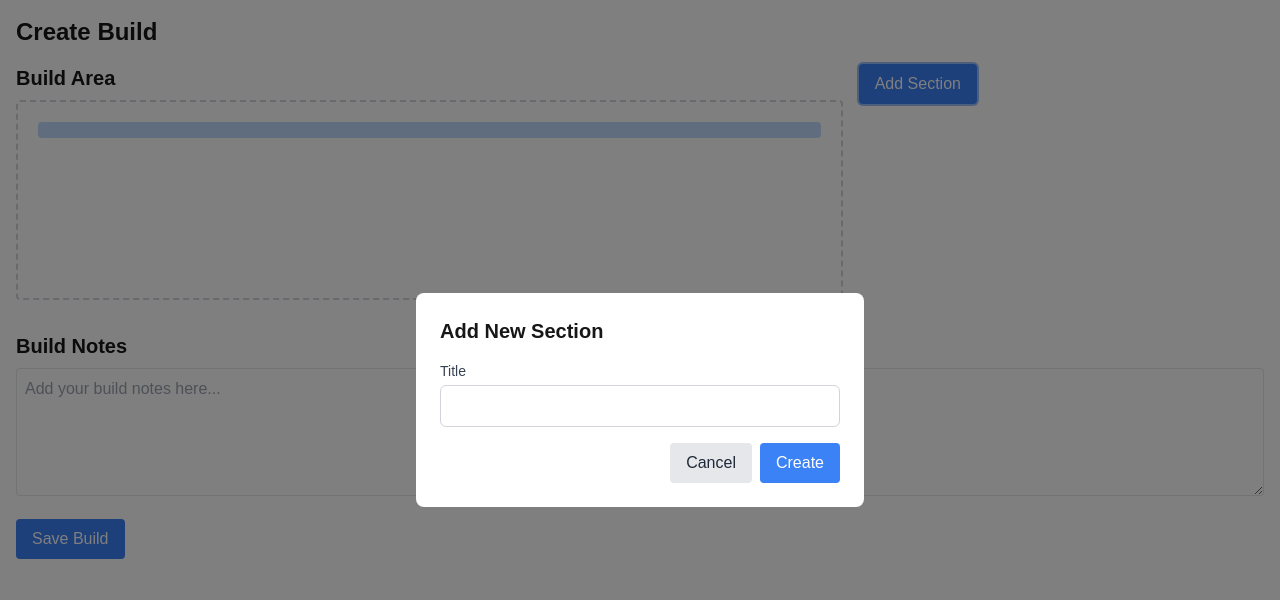
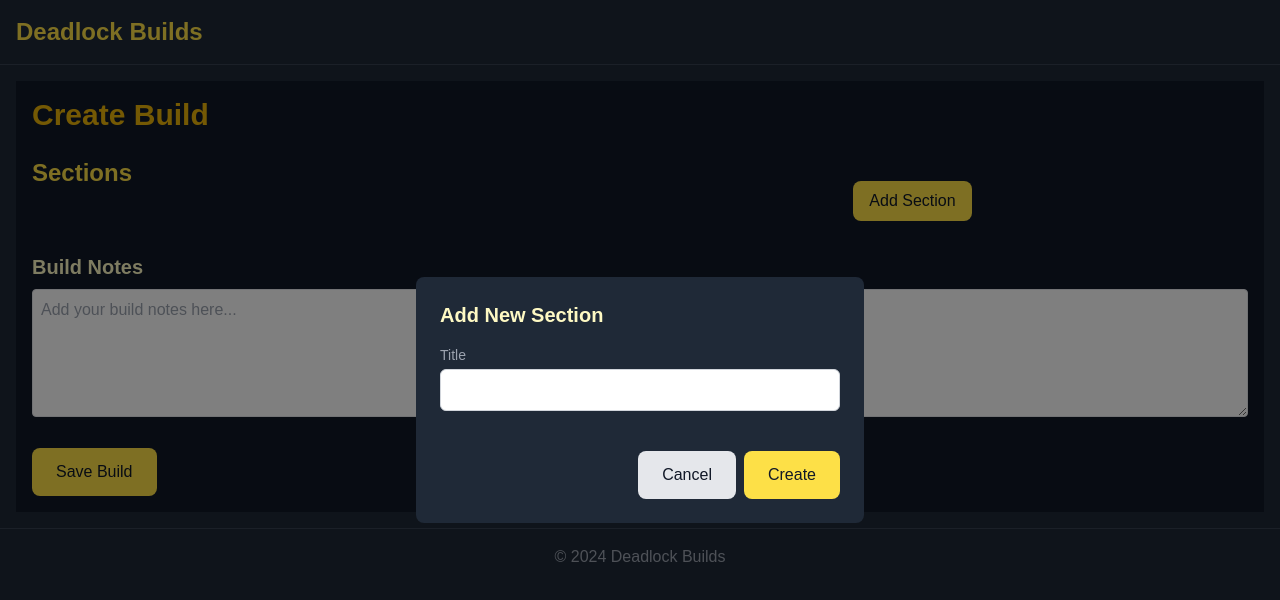
Before and after one commit to jinwood/deadlock-builds, a Next.js app: page /builds/create in a window 1280 px wide. Both pictures are taken after a click on the button "Add Section". Shown: the top 600 px of the page. Built offline with nearby package versions, Linux system fonts and the light colour scheme.

Commit message:
Add sections + layout

```diff
--- a/app/builds/components/AddSection.tsx
+++ b/app/builds/components/AddSection.tsx
@@ -1,33 +1,42 @@
 import React, { useState } from "react";
+import { Section } from "@/app/types";
 
-export default function AddSection() {
+interface Props {
+  addSectionCallback: (section: Section) => void;
+}
+
+export default function AddSection({ addSectionCallback }: Props) {
   const [isOpen, setIsOpen] = useState(false);
   const [title, setTitle] = useState("");
 
   const handleCreate = () => {
-    // Handle create logic here
     console.log("Creating section with title:", title);
     setIsOpen(false);
     setTitle("");
+    addSectionCallback({
+      title,
+      text: "",
+      items: [],
+    });
   };
 
   return (
     <div className="relative">
       <button
         onClick={() => setIsOpen(true)}
-        className="px-4 py-2 bg-blue-500 text-white rounded hover:bg-blue-600 focus:outline-none focus:ring-2 focus:ring-blue-500 focus:ring-opacity-50"
+        className="px-4 py-2 mt-6 bg-yellow-300 text-gray-900 rounded-lg hover:bg-yellow-100 transition duration-300 ease-in-out"
       >
         Add Section
       </button>
 
       {isOpen && (
         <div className="fixed inset-0 bg-black bg-opacity-50 flex items-center justify-center">
-          <div className="bg-white rounded-lg p-6 w-full max-w-md">
+          <div className="bg-gray-800 rounded-lg p-6 w-full max-w-md">
             <h2 className="text-xl font-bold mb-4">Add New Section</h2>
             <div className="mb-4">
               <label
                 htmlFor="title"
-                className="block text-sm font-medium text-gray-700 mb-1"
+                className="block text-sm font-medium text-gray-400 mb-1"
               >
                 Title
               </label>
@@ -36,19 +45,19 @@ export default function AddSection() {
                 id="title"
                 value={title}
                 onChange={(e) => setTitle(e.target.value)}
-                className="w-full px-3 py-2 border border-gray-300 rounded-md focus:outline-none focus:ring-2 focus:ring-blue-500"
+                className="w-full px-3 py-2 border border-gray-300 rounded-md focus:outline-none focus:ring-2 focus:ring-blue-500 text-gray-900"
               />
             </div>
             <div className="flex justify-end space-x-2">
               <button
                 onClick={() => setIsOpen(false)}
-                className="px-4 py-2 bg-gray-200 text-gray-800 rounded hover:bg-gray-300 focus:outline-none focus:ring-2 focus:ring-gray-400 focus:ring-opacity-50"
+                className="mt-6 bg-gray-200 text-gray-900 px-6 py-3 rounded-lg hover:bg-red-100 transition duration-300 ease-in-out"
               >
                 Cancel
               </button>
               <button
                 onClick={handleCreate}
-                className="px-4 py-2 bg-blue-500 text-white rounded hover:bg-blue-600 focus:outline-none focus:ring-2 focus:ring-blue-500 focus:ring-opacity-50"
+                className="mt-6 bg-yellow-300 text-gray-900 px-6 py-3 rounded-lg hover:bg-green-100 transition duration-300 ease-in-out"
               >
                 Create
               </button>
--- /dev/null
+++ b/app/builds/components/Sections.tsx
@@ -0,0 +1,15 @@
+import { Section } from "@/app/types";
+
+interface Props {
+  sections: Section[];
+}
+
+export default function Sections({ sections }: Props) {
+  return (
+    <div>
+      {sections.map((section) => {
+        return <p key={section.title}>{section.title}</p>;
+      })}
+    </div>
+  );
+}
--- a/app/builds/create/Builder.tsx
+++ b/app/builds/create/Builder.tsx
@@ -3,16 +3,16 @@
 import React, { useState } from "react";
 import { DndProvider } from "react-dnd";
 import { HTML5Backend } from "react-dnd-html5-backend";
-import BuildArea from "../components/BuildArea";
-import AvailableTiles from "../components/AvailableTiles";
 import BuildNotes from "../components/BuildNotes";
 import { Build, Section } from "@/app/types";
 import AddSection from "../components/AddSection";
+import Sections from "../components/Sections";
 
 export default function CharacterBuildClient() {
   const [build, setBuild] = useState<Build>({
     sections: [
       {
+        title: "",
         text: "Enter your text",
         items: [],
       },
@@ -20,10 +20,8 @@ export default function CharacterBuildClient() {
   });
   const [notes, setNotes] = useState("");
 
-  const handleDrop = () => {
-    const newSection: Section = { text: "", items: [] };
+  const addSection = (newSection: Section) => {
     const updatedSections = [...(build.sections ?? []), newSection];
-    // add a new section
     setBuild({
       ...build,
       sections: updatedSections,
@@ -39,17 +37,19 @@ export default function CharacterBuildClient() {
     <DndProvider backend={HTML5Backend}>
       <div className="grid grid-cols-1 md:grid-cols-3 gap-4">
         <div className="md:col-span-2">
-          <h2 className="text-xl font-semibold mb-2">Build Area</h2>
-          <BuildArea build={build} onDrop={handleDrop} />
+          <h2 className="text-2xl font-semibold mb-4 text-yellow-300">
+            Sections
+          </h2>
+          <Sections sections={build.sections} />
         </div>
         <div>
-          <AddSection />
+          <AddSection addSectionCallback={addSection} />
         </div>
       </div>
       <BuildNotes notes={notes} setNotes={setNotes} />
       <button
         onClick={handleSave}
-        className="mt-4 bg-blue-500 text-white px-4 py-2 rounded hover:bg-blue-600"
+        className="mt-6 bg-yellow-300 text-gray-900 px-6 py-3 rounded-lg hover:bg-yellow-100 transition duration-300 ease-in-out"
       >
         Save Build
       </button>
--- a/app/builds/create/page.tsx
+++ b/app/builds/create/page.tsx
@@ -2,8 +2,8 @@ import Builder from "./Builder";
 
 export default function CharacterBuildPage() {
   return (
-    <div className="container mx-auto p-4">
-      <h1 className="text-2xl font-bold mb-4">Create Build</h1>
+    <div className="container mx-auto p-4 bg-gray-900 text-yellow-100">
+      <h1 className="text-3xl font-bold mb-6 text-yellow-500">Create Build</h1>
       <Builder />
     </div>
   );
--- a/app/layout.tsx
+++ b/app/layout.tsx
@@ -7,6 +7,7 @@ const geistSans = localFont({
   variable: "--font-geist-sans",
   weight: "100 900",
 });
+
 const geistMono = localFont({
   src: "./fonts/GeistMonoVF.woff",
   variable: "--font-geist-mono",
@@ -14,7 +15,7 @@ const geistMono = localFont({
 });
 
 export const metadata: Metadata = {
-  title: "Create Next App",
+  title: "Deadlock Builds",
   description: "Generated by create next app",
 };
 
@@ -26,9 +27,17 @@ export default function RootLayout({
   return (
     <html lang="en">
       <body
-        className={`${geistSans.variable} ${geistMono.variable} antialiased`}
+        className={`${geistSans.variable} ${geistMono.variable} antialiased bg-gray-800 text-gray-100`}
       >
-        {children}
+        <header className="bg-gray-800 p-4 border-b border-gray-700">
+          <h1 className="text-2xl font-bold text-yellow-300">
+            Deadlock Builds
+          </h1>
+        </header>
+        <main className="p-4">{children}</main>
+        <footer className="bg-gray-800 p-4 text-center text-gray-400 border-t border-gray-700">
+          © 2024 Deadlock Builds
+        </footer>
       </body>
     </html>
   );
--- a/app/types.ts
+++ b/app/types.ts
@@ -5,6 +5,7 @@ interface Item {
 }
 
 export interface Section {
+  title: string;
   text: string;
   items: Item[];
 }
@@ -12,5 +13,5 @@ export interface Section {
 export interface Build {
   character?: Character;
   intro?: string;
-  sections?: Section[];
+  sections: Section[];
 }
```
